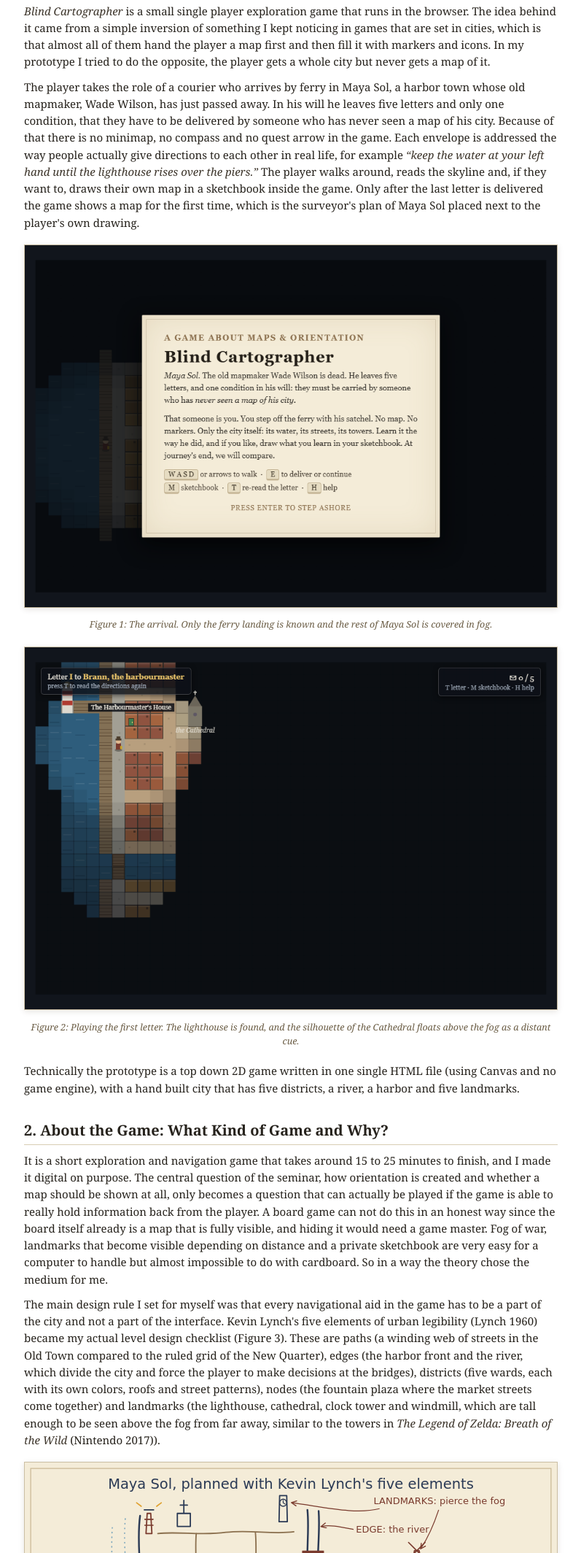
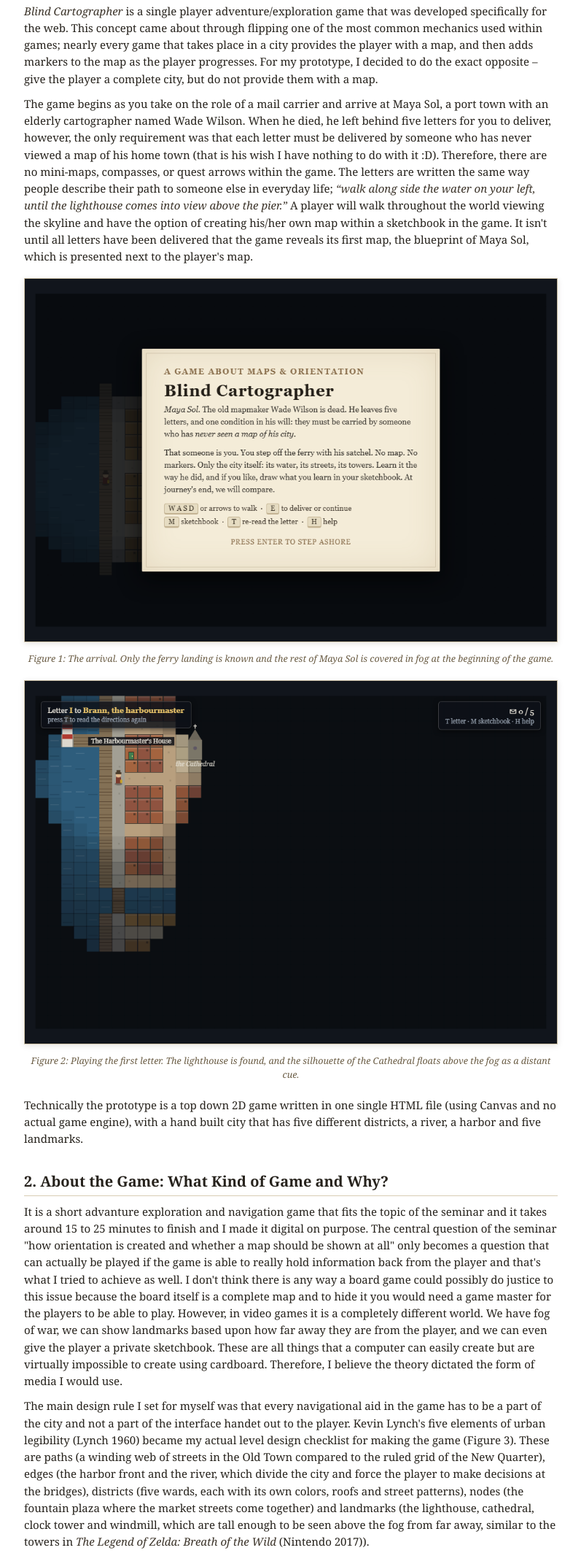
Before and after one commit to DeathSpank13/blind-cartographer, a plain HTML site: page report/Post-Mortem_Blind-Cartographer.html in a window 1280 px wide. Shown: the part 318-2446 px from the top of the page at 73% size, without its empty margins (241-1038 px from the left). Drawn offline with Linux system fonts and the light colour scheme.

Commit message:
report finished

```diff
--- a/report/Post-Mortem_Blind-Cartographer.html
+++ b/report/Post-Mortem_Blind-Cartographer.html
@@ -48,19 +48,19 @@
   <div class="meta">
     A game about maps and orientation<br>
     Jaber Rashki Ghaleh No · 12452808<br>
-    Prototype: browser game, <i>blind-cartographer.html</i> (open in any browser)
+    Prototype: browser-based video game, <i>blind-cartographer.html</i> (may be played on any web browser)
   </div>
 </header>
 
 <h2>1. Introduction: Project Overview and Game Description</h2>
 
-<p><em>Blind Cartographer</em> is a small single player exploration game that runs in the browser. The idea behind it came from a simple inversion of something I kept noticing in games that are set in cities, which is that almost all of them hand the player a map first and then fill it with markers and icons. In my prototype I tried to do the opposite, the player gets a whole city but never gets a map of it.</p>
+<p><em>Blind Cartographer</em> is a single player adventure/exploration game that was developed specifically for the web. This concept came about through flipping one of the most common mechanics used within games; nearly every game that takes place in a city provides the player with a map, and then adds markers to the map as the player progresses. For my prototype, I decided to do the exact opposite – give the player a complete city, but do not provide them with a map.</p>
 
-<p>The player takes the role of a courier who arrives by ferry in Maya Sol, a harbor town whose old mapmaker, Wade Wilson, has just passed away. In his will he leaves five letters and only one condition, that they have to be delivered by someone who has never seen a map of his city. Because of that there is no minimap, no compass and no quest arrow in the game. Each envelope is addressed the way people actually give directions to each other in real life, for example <em>“keep the water at your left hand until the lighthouse rises over the piers.”</em> The player walks around, reads the skyline and, if they want to, draws their own map in a sketchbook inside the game. Only after the last letter is delivered the game shows a map for the first time, which is the surveyor's plan of Maya Sol placed next to the player's own drawing.</p>
+<p>The game begins as you take on the role of a mail carrier and arrive at Maya Sol, a port town with an elderly cartographer named Wade Wilson. When he died, he left behind five letters for you to deliver, however, the only requirement was that each letter must be delivered by someone who has never viewed a map of his home town (that is his wish I have nothing to do with it :D). Therefore, there are no mini-maps, compasses, or quest arrows within the game. The letters are written the same way people describe their path to someone else in everyday life; <em>“walk along side the water on your left, until the lighthouse comes into view above the pier.”</em> A player will walk throughout the world viewing the skyline and have the option of creating his/her own map within a sketchbook in the game. It isn't until all letters have been delivered that the game reveals its first map, the blueprint of Maya Sol, which is presented next to the player's map.</p>
 
 <figure>
   <img src="figures/shot-title.png" alt="Title screen where only the ferry landing is visible in the fog">
-  <figcaption>Figure 1: The arrival. Only the ferry landing is known and the rest of Maya Sol is covered in fog.</figcaption>
+  <figcaption>Figure 1: The arrival. Only the ferry landing is known and the rest of Maya Sol is covered in fog at the beginning of the game.</figcaption>
 </figure>
 
 <figure>
@@ -68,13 +68,13 @@
   <figcaption>Figure 2: Playing the first letter. The lighthouse is found, and the silhouette of the Cathedral floats above the fog as a distant cue.</figcaption>
 </figure>
 
-<p>Technically the prototype is a top down 2D game written in one single HTML file (using Canvas and no game engine), with a hand built city that has five districts, a river, a harbor and five landmarks.</p>
+<p>Technically the prototype is a top down 2D game written in one single HTML file (using Canvas and no actual game engine), with a hand built city that has five different districts, a river, a harbor and five landmarks.</p>
 
 <h2>2. About the Game: What Kind of Game and Why?</h2>
 
-<p>It is a short exploration and navigation game that takes around 15 to 25 minutes to finish, and I made it digital on purpose. The central question of the seminar, how orientation is created and whether a map should be shown at all, only becomes a question that can actually be played if the game is able to really hold information back from the player. A board game can not do this in an honest way since the board itself already is a map that is fully visible, and hiding it would need a game master. Fog of war, landmarks that become visible depending on distance and a private sketchbook are very easy for a computer to handle but almost impossible to do with cardboard. So in a way the theory chose the medium for me.</p>
+<p>It is a short advanture exploration and navigation game that fits the topic of the seminar and it takes around 15 to 25 minutes to finish and I made it digital on purpose. The central question of the seminar "how orientation is created and whether a map should be shown at all" only becomes a question that can actually be played if the game is able to really hold information back from the player and that's what I tried to achieve as well. I don't think there is any way a board game could possibly do justice to this issue because the board itself is a complete map and to hide it you would need a game master for the players to be able to play. However, in video games it is a completely different world. We have fog of war, we can show landmarks based upon how far away they are from the player, and we can even give the player a private sketchbook. These are all things that a computer can easily create but are virtually impossible to create using cardboard. Therefore, I believe the theory dictated the form of media I would use.</p>
 
-<p>The main design rule I set for myself was that every navigational aid in the game has to be a part of the city and not a part of the interface. Kevin Lynch's five elements of urban legibility (Lynch 1960) became my actual level design checklist (Figure 3). These are paths (a winding web of streets in the Old Town compared to the ruled grid of the New Quarter), edges (the harbor front and the river, which divide the city and force the player to make decisions at the bridges), districts (five wards, each with its own colors, roofs and street patterns), nodes (the fountain plaza where the market streets come together) and landmarks (the lighthouse, cathedral, clock tower and windmill, which are tall enough to be seen above the fog from far away, similar to the towers in <em>The Legend of Zelda: Breath of the Wild</em> (Nintendo 2017)).</p>
+<p>The main design rule I set for myself was that every navigational aid in the game has to be a part of the city and not a part of the interface handet out to the player. Kevin Lynch's five elements of urban legibility (Lynch 1960) became my actual level design checklist for making the game (Figure 3). These are paths (a winding web of streets in the Old Town compared to the ruled grid of the New Quarter), edges (the harbor front and the river, which divide the city and force the player to make decisions at the bridges), districts (five wards, each with its own colors, roofs and street patterns), nodes (the fountain plaza where the market streets come together) and landmarks (the lighthouse, cathedral, clock tower and windmill, which are tall enough to be seen above the fog from far away, similar to the towers in <em>The Legend of Zelda: Breath of the Wild</em> (Nintendo 2017)).</p>
 
 <figure>
   <img src="figures/fig-lynch.svg" alt="Hand drawn plan of Maya Sol annotated with Lynch's five elements">
@@ -83,7 +83,7 @@
 
 <h3>Story: What do I want to tell?</h3>
 
-<p>The story tries to make the same argument as the mechanics. Wade Wilson spent his whole life drawing maps and at some point stopped believing in them, and his last wish is that his farewell letters are carried by someone who has to learn the city instead of just reading it. Every delivered letter opens a short vignette that connects one recipient to one element of urban form. The harbormaster is connected to the edge that anchored Wade's first survey, the baker to the plaza as a node (“the centre is wherever the bread is still warm”), the clockmaker to the landmark (“mercy for lost men”) and the widow Alvey to the grid of the New Quarter, which is easy to read but has no character and which Wade drew himself and later regrets. And last but not least, the miller is connected to the farewell itself: <em>“the truest map of a city is worn into the soles of one's shoes.”</em> The journey of the player is what makes this claim true, since by the fifth letter they are moving confidently through a city that was nothing but fog an hour before. De Certeau's (1984) distinction between the view from above and the walker down in the streets is basically the arc of the whole game, because the player is the walker the entire time and only receives the view from above at the very end.</p>
+<p>The story makes a similar argument as the mechanics. Wade Wilson spent all of his adult life creating maps. At some time he lost faith in the map and his final request was for his farewell letters to be delivered by someone who had to discover the city through exploration rather than simply reading it. As each letter was delivered, a brief message would open up linking each recipient to an aspect of the location. For example, the harbormaster is linked to the edge where Wade anchored his first survey; the baker to the plaza as a node (“the centre is wherever the bread is still warm”), the clockmaker to the landmark (“mercy for lost men”) and the widow Alvey to the grid of the New Quarter, which is easy to read but has no character and which Wade drew himself and later regrets. And last but not least, the miller is connected to the farewell itself: <em>“the truest map of a city is worn into the soles of one's shoes.”</em> By the time the player has reached the fifth letter in his journey, he is able to confidently move about a city that was merely fog just an hour earlier; moreover, he had already mentally mapped out that city and then sketched it. This is exactly what validates De Certeau's (1984) dichotomy of "view from above" versus "walker down in the streets" as being essentially the trajectory of the entire game. For the player is the walker the entire time, receiving only the "view from above" at the conclusion of the game.</p>
 
 <figure>
   <img src="figures/shot-plaza.png" alt="The fountain plaza with the clock tower silhouette on the horizon">
@@ -118,7 +118,7 @@
 
 <h2>3. Formal Note</h2>
 
-<p>What went well: Deciding to put everything in one HTML file without an engine kept the scope realistic and made the prototype easy to share, since it only needs a double click to play. Building the city as a 48×36 ASCII grid made it very fast to change things and try them again, and Lynch's checklist turned out to be a really practical tool for level design and not just theory that decorates the project. Writing the letters and building the districts also fed into each other the whole time.</p>
+<p>What went right: The decision to combine all elements of the game into a single HTML file with no engine allowed the game to have a reasonable size and was easy to distribute; anyone can run the game by simply clicking on the file. Using a 48 x 36 ASCII grid to create the city made the process of editing and experimenting much faster than using graphics software. Lynch's list was also helpful in practice, not just as a way of organizing my thoughts about game development. Creating the letters and creating the areas where those letters are found (districts) worked together throughout the entire development process.</p>
 
 <p>What went wrong: Most of the problems were things that the theory had already predicted. My first direction texts used compass directions like “go north east”, and they read like a GPS transcript because nobody actually talks like that. Every letter had to be rewritten around edges and landmarks, and one address in the New Quarter even had to be moved on the grid so that “at the third crossing turn south, first door past the corner” was actually true. The title screen at first showed the whole city behind the menu, which means a game about withholding the map was spoiling its own map before the player even pressed a key, so now the fog covers the title screen as well. Finally, editing the ASCII rows by hand silently created ten walkable tiles that were walled in by buildings. A small validation script that checks the row widths and runs a flood fill from the ferry to all five doors caught what my eyes did not.</p>
 
@@ -128,7 +128,7 @@
 
 <h2>4. Conclusion</h2>
 
-<p>Working on this prototype convinced me that orientation is a design material on its own. Taking the map away did not remove wayfinding from the game, instead it moved wayfinding into the architecture, and the city had to become more legible and not less to make up for it. The most valuable lesson for me was how directly a book from 1960 about real cities could work as a manual for level design. And the most satisfying moment is still the reveal at the end, when players hold their wobbly sketch next to the surveyor's plan and recognize every distortion in it as a memory of being lost.</p>
+<p>The prototype I was working on demonstrated to me that orientation can be used as a design tool in itself. When we took the map away, we didn't eliminate wayfinding from the game; rather, we shifted wayfinding into the architecture of the game world. Because we were no longer able to use the map as a guide, our game world (the city) had to be easier to read, not more difficult. One of the greatest lessons I learned during the process of creating this prototype was just how relevant a book written in 1960 about real-world cities can be to designing levels. And the most rewarding part of the entire experience is still the big reveal at the end, when players compare their own shaky drawing to the surveyor's plan, and see every error.</p>
 
 <h2>5. Bibliography and Inspirations</h2>
 <div class="biblio">
```
Also changed, not shown: 1 other file.
